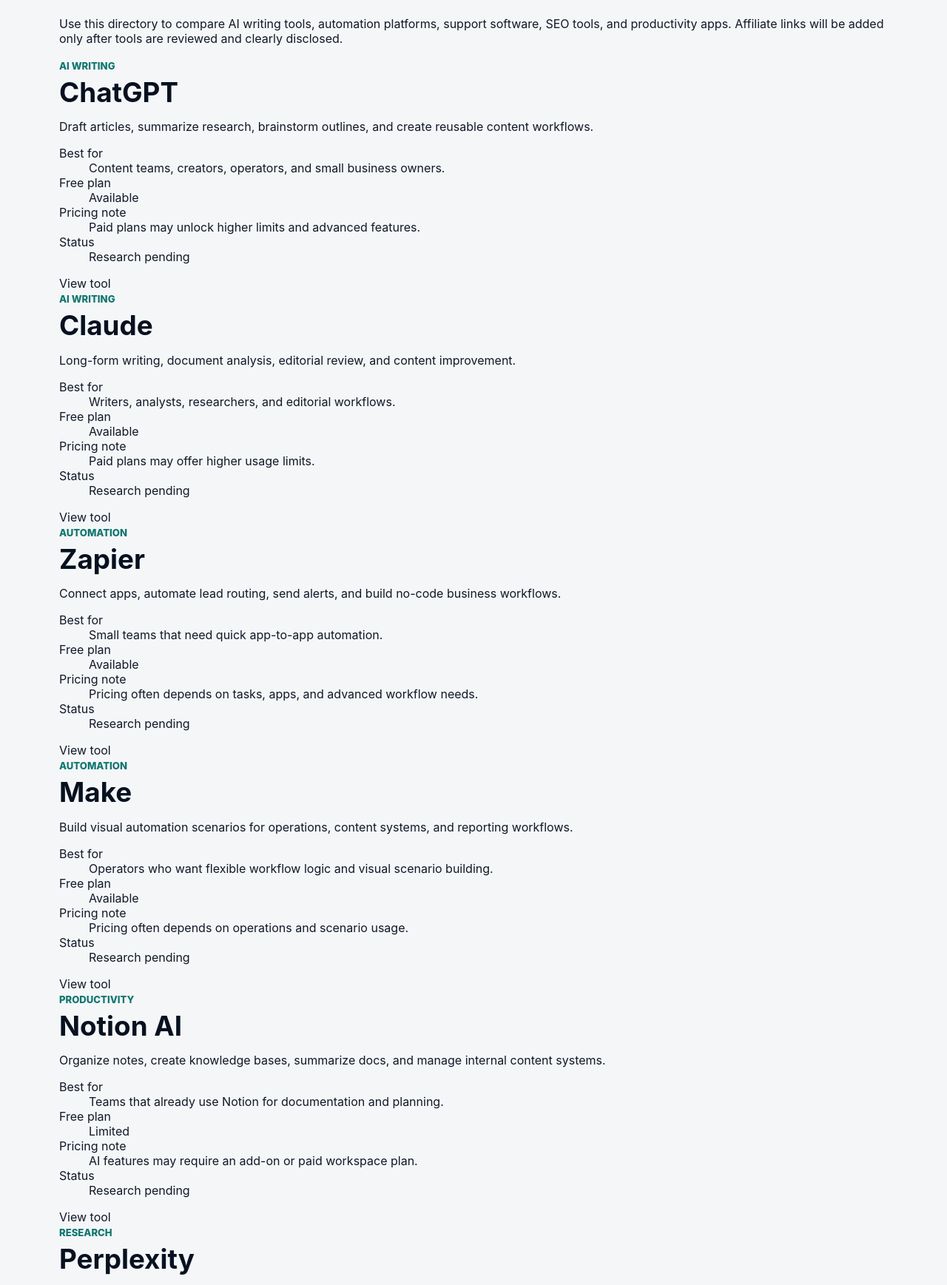
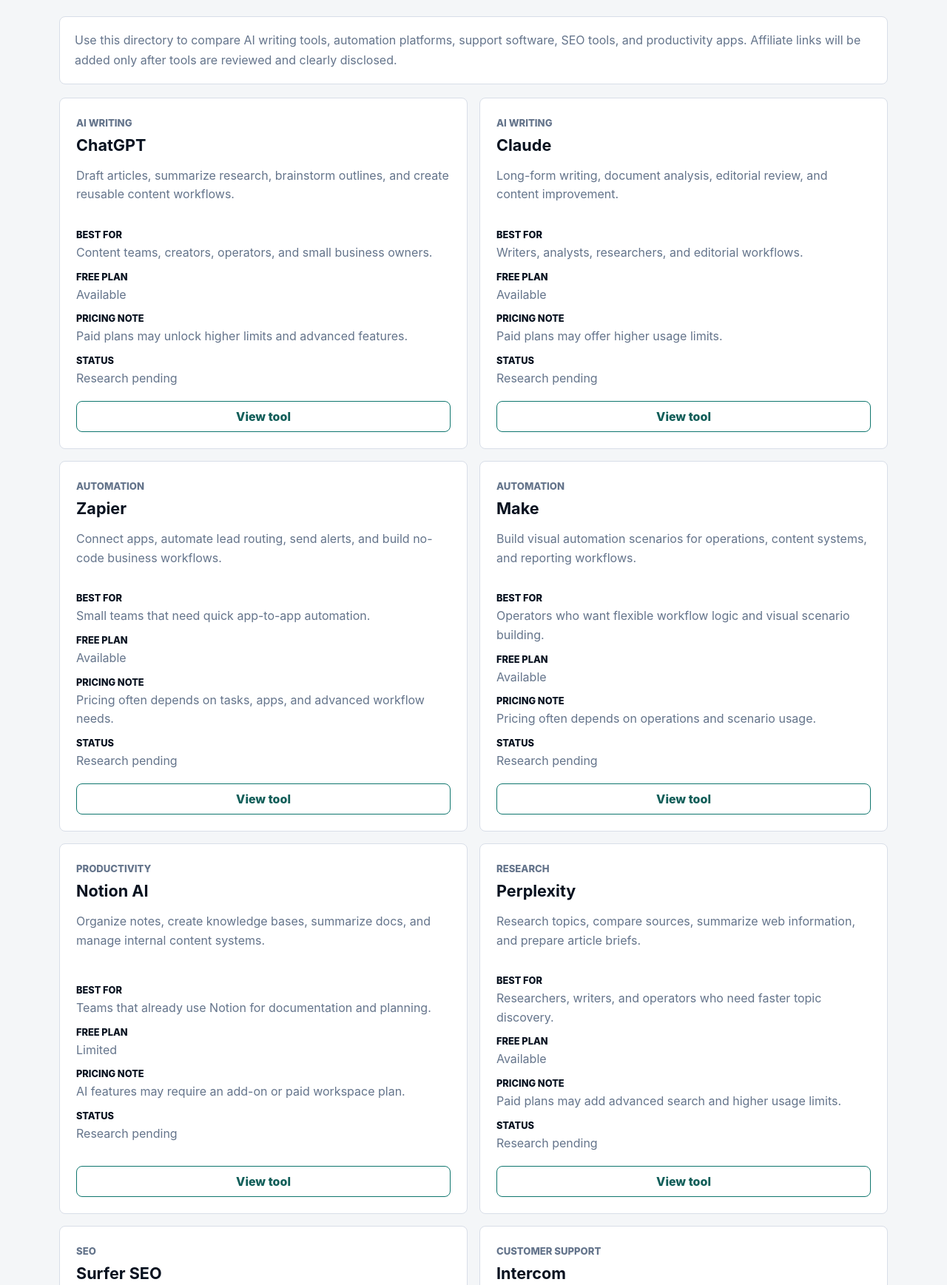
Before and after one commit to louisayasmine2-sketch/disqus-dashboard, a Flask app: page /tools in a window 1280 px wide. Shown: the part 183-1920 px from the top of the page at 74% size. Run offline with Flask 3, Linux system fonts and the light colour scheme; data that the repository does not hold is empty.

Commit message:
Add files via upload

```diff
--- a/static/style.css
+++ b/static/style.css
@@ -263,6 +263,81 @@ h2 {
     gap: 14px;
 }
 
+.directory-intro {
+    border: 1px solid var(--line);
+    border-radius: 8px;
+    background: var(--panel);
+    margin-bottom: 18px;
+    padding: 18px 20px;
+}
+
+.directory-intro p {
+    margin: 0;
+    color: var(--muted);
+    line-height: 1.7;
+}
+
+.tools-grid {
+    display: grid;
+    grid-template-columns: repeat(2, minmax(0, 1fr));
+    gap: 16px;
+}
+
+.tool-card {
+    display: flex;
+    flex-direction: column;
+    justify-content: space-between;
+    gap: 18px;
+    border: 1px solid var(--line);
+    border-radius: 8px;
+    background: var(--panel);
+    padding: 22px;
+}
+
+.tool-card h2 {
+    margin: 0 0 8px;
+    font-size: 1.35rem;
+}
+
+.tool-card p,
+.tool-card dd {
+    color: var(--muted);
+    line-height: 1.6;
+}
+
+.tool-card dl {
+    display: grid;
+    gap: 12px;
+    margin: 0;
+}
+
+.tool-card dt {
+    color: var(--ink);
+    font-size: 0.8rem;
+    font-weight: 800;
+    text-transform: uppercase;
+}
+
+.tool-card dd {
+    margin: 4px 0 0;
+}
+
+.tool-link {
+    display: inline-flex;
+    align-items: center;
+    justify-content: center;
+    min-height: 42px;
+    border: 1px solid var(--accent);
+    border-radius: 8px;
+    color: var(--accent-dark);
+    font-weight: 800;
+}
+
+.tool-link:hover {
+    background: var(--accent);
+    color: #ffffff;
+}
+
 .article-row {
     display: grid;
     grid-template-columns: minmax(0, 1fr) auto;
@@ -520,6 +595,10 @@ h2 {
         grid-template-columns: 1fr;
     }
 
+    .tools-grid {
+        grid-template-columns: 1fr;
+    }
+
     .tool-row {
         grid-template-columns: 1fr;
         gap: 6px;
```
